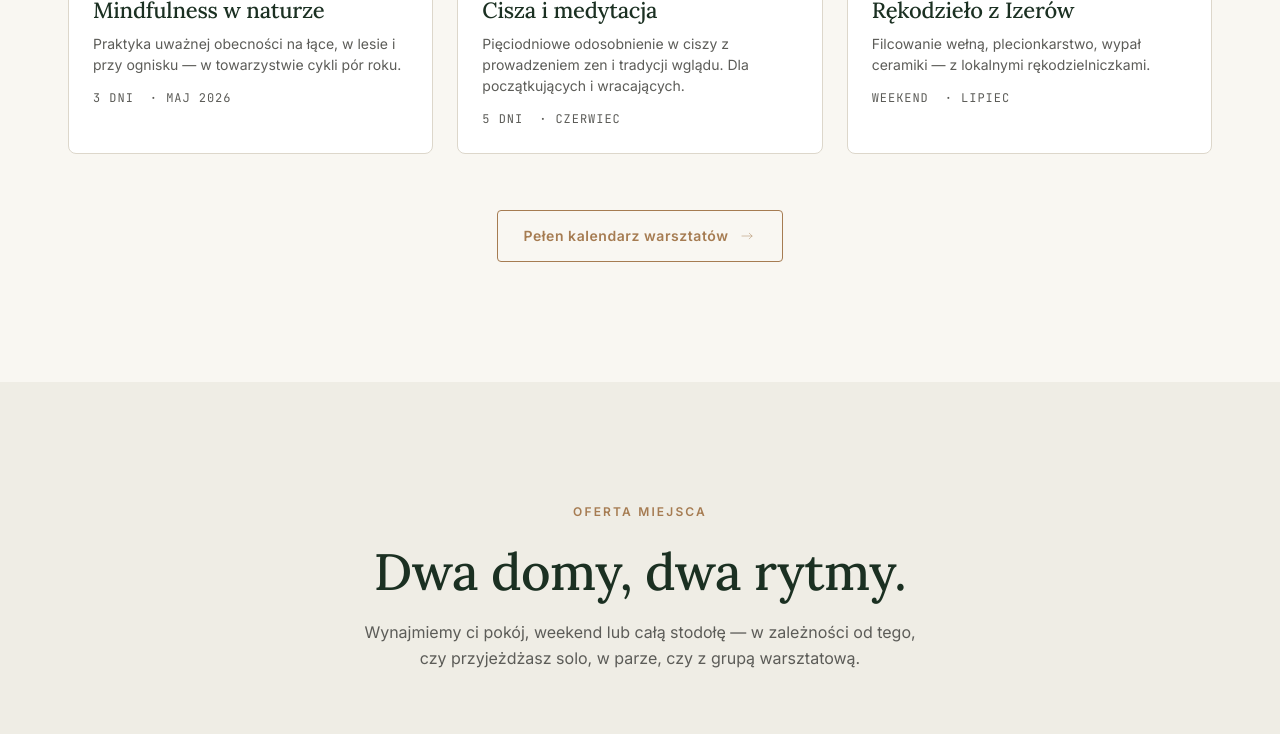
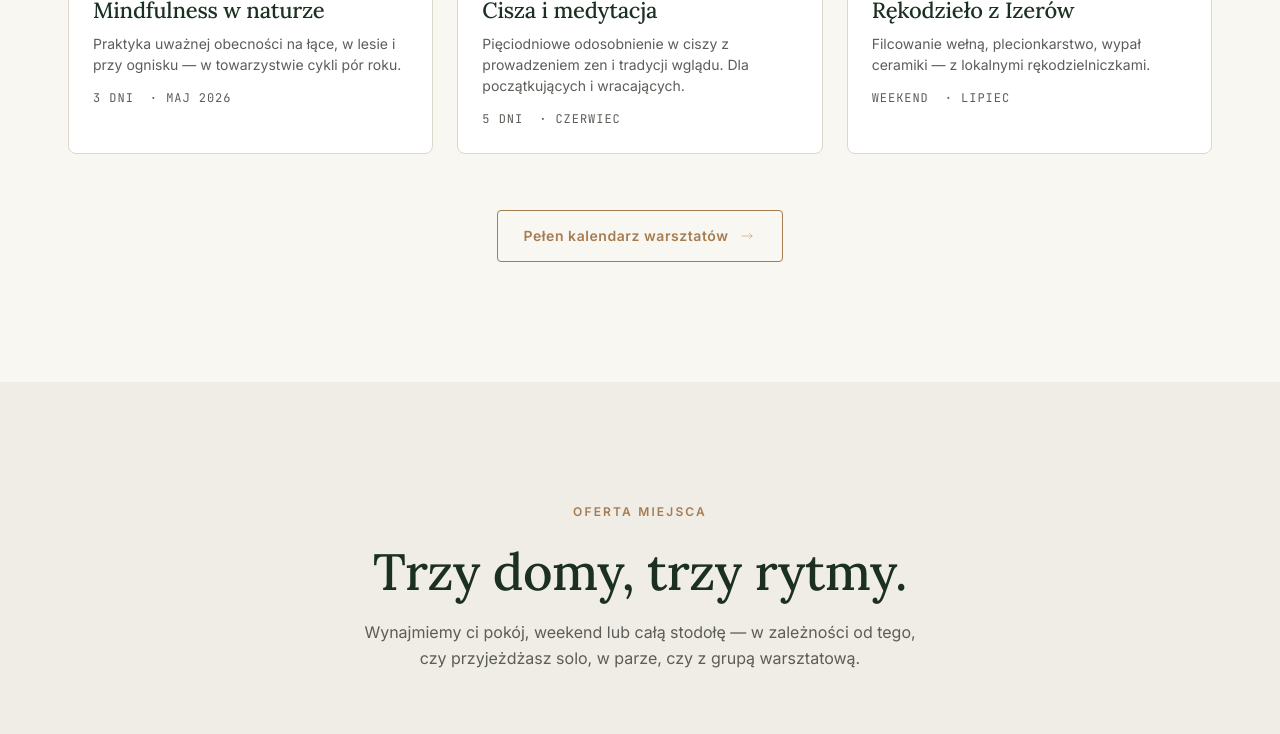
Before and after one commit to pasikonik/dolinaharmonii_frontend, a Nuxt app: page / in a window 1280 px wide. Shown: the part 2568-3302 px from the top of the page. Built offline with nearby package versions, Linux system fonts and the light colour scheme; no server answers.

Commit message:
update copy

```diff
--- a/app/pages/index.vue
+++ b/app/pages/index.vue
@@ -159,7 +159,7 @@ const TEAM = [
             </p>
             <div class="intro-stats">
               <div
-                v-for="s in [{ n: '8', l: 'lat tworzenia miejsca' }, { n: '40+', l: 'warsztatów rocznie' }, { n: '3', l: 'budynki, 7 pokoi' }]"
+                v-for="s in [{ n: '9', l: 'lat tworzenia miejsca' }, { n: '40+', l: 'warsztatów rocznie' }, { n: '3', l: 'budynki, 7 pokoi' }]"
                 :key="s.n">
                 <div class="stat-num">{{ s.n }}</div>
                 <div class="stat-label">{{ s.l }}</div>
@@ -230,7 +230,7 @@ const TEAM = [
       <div class="container">
         <div class="section-head reveal">
           <span class="eyebrow">Oferta miejsca</span>
-          <h2>Dwa domy, dwa rytmy.</h2>
+          <h2>Trzy domy, trzy rytmy.</h2>
           <p class="lede">Wynajmiemy ci pokój, weekend lub całą stodołę — w zależności od tego, czy przyjeżdżasz solo, w
             parze, czy z grupą warsztatową.</p>
         </div>
```
